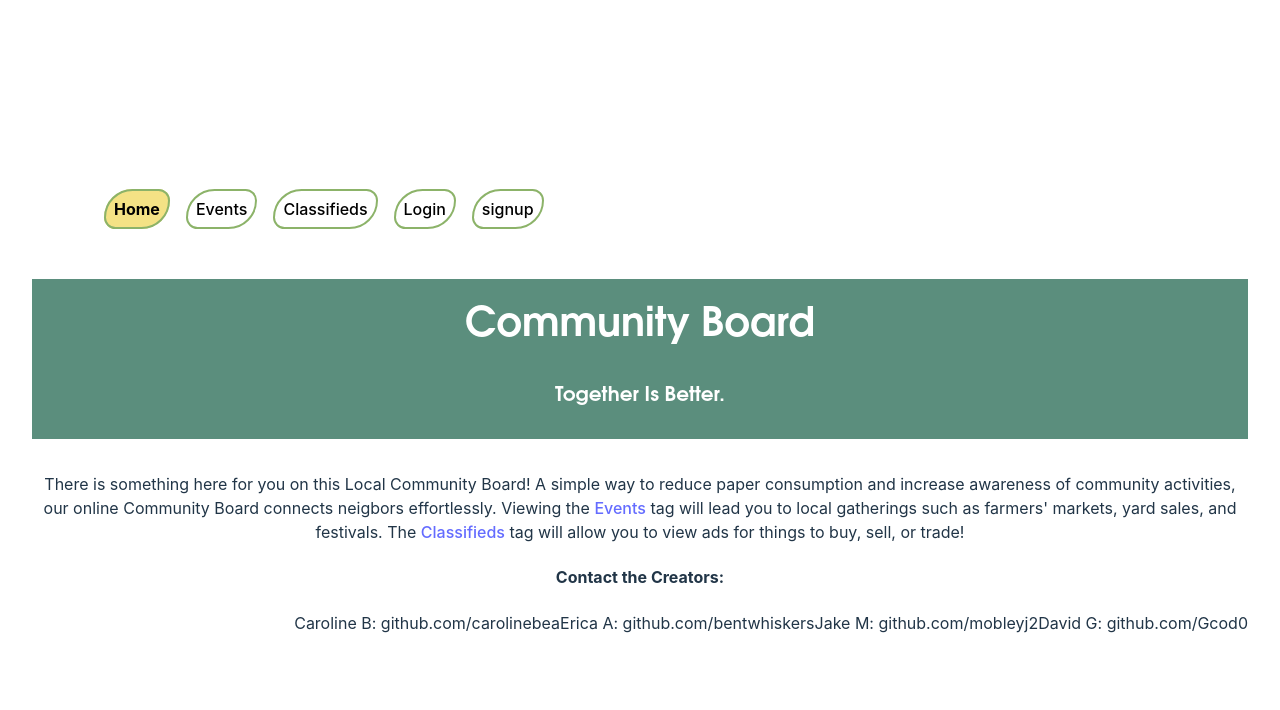
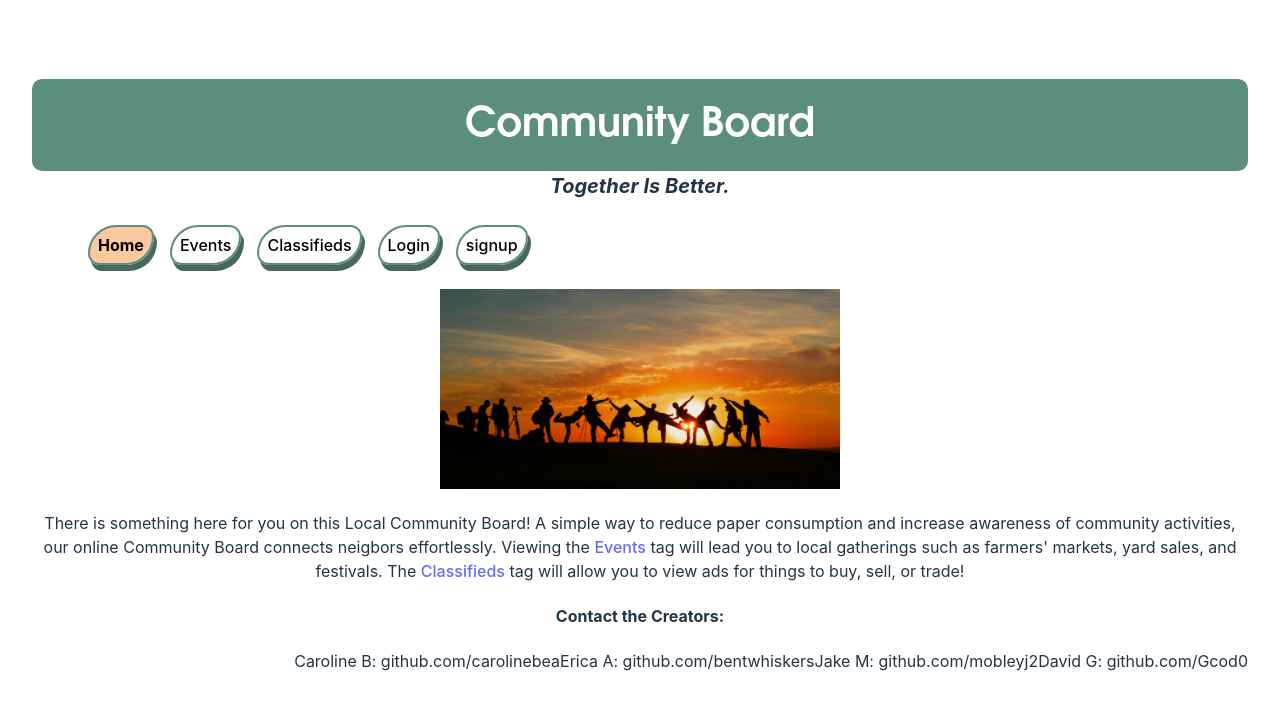
Before and after one commit to bentwhiskers/project-3, a React (Vite) app: page / in a window 1280 px wide. Shown: the top 710 px of the page. Built offline with nearby package versions, Linux system fonts and the light colour scheme.

Commit message:
added styling for components: header/navbar; added styling for home page

```diff
--- a/client/App.css
+++ b/client/App.css
@@ -2,7 +2,13 @@
   max-width: 1280px;
   margin: 0 auto;
   padding: 2rem;
+  padding-top: 0;
   text-align: center;
+}
+
+body, html {
+  margin: 0;
+  padding: 0;
 }
 
 .logo {
--- a/client/App.jsx
+++ b/client/App.jsx
@@ -1,18 +1,24 @@
 import { Outlet } from 'react-router-dom';
 import './App.css';
+/** @jsxImportSource @emotion/react */
+import { jsx } from '@emotion/react';
+import { css } from '@emotion/react';
+import styled from '@emotion/styled';
+
+const MainStyling = styled.div`
+  padding-top: 0;
+`;
+
 
 function App() {
 
   return (
     <>
-
-      <br />
-
+    <MainStyling>
       <main className="mx-3">
         <Outlet />
       </main>
-
-
+    </MainStyling>
     </>
   )
 }
--- a/client/components/header.jsx
+++ b/client/components/header.jsx
@@ -1,32 +1,39 @@
 import NavBar from "./navbar";
 /** @jsxImportSource @emotion/react */
 import { jsx } from '@emotion/react';
+import { css } from '@emotion/react';
 
 export default function Header() {
 
   return (
    <div>
-    <NavBar/>
+
     <h2
       css={{
         padding: '1rem',
-        paddingBottom: '1px',
+        margin: '0',
         textAlign: 'center',
         background: '#5B8E7D',
+        borderRadius: '10px',
         color: 'white',
         fontSize: '40px',
         fontFamily: 'Avantgarde, TeX Gyre Adventor, URW Gothic L, sans-serif',
       }}>
       Community Board
-      <h4
+
+    </h2>
+    <h4
       css={{
         fontSize: '20px',
+        fontStyle: 'italic',
+        paddingTop: '0',
+        marginTop: '0',
+        marginBottom: '1rem'
 
       }}>
         Together Is Better.
       </h4>
-    </h2>
-
+    <NavBar/>
 
    </div>
   );
--- a/client/components/navbar.jsx
+++ b/client/components/navbar.jsx
@@ -8,7 +8,10 @@ const NavContainer = styled.div`
   display: flex;
   align-items: center;
   justify-content: space-between;
-  padding: .5rem 1rem;
+  box-sizing: border-box;
+  padding-top: 0;
+  margin-top: 0;
+  padding-bottom: 1rem;
 `;
 
 const NavLinks = styled.div`
@@ -18,13 +21,13 @@ const NavLinks = styled.div`
     padding: .5rem;
     text-decoration: none;
     transition: color 0.3s ease;
-    border: 2px solid #8CB369;
+    border: 2px solid #5B8E7D;
     border-radius: 50px 20px;
-
+    box-shadow: 3px 6px #48685D;
 
     &.active {
       font-weight: bold;
-      background-color: #F4E285;
+      background-color: #FAC99F;
     }
 
     &:hover {
--- a/client/index.css
+++ b/client/index.css
@@ -29,6 +29,7 @@ body {
   place-items: center;
   min-width: 320px;
   min-height: 100vh;
+  padding-top: 0;
 }
 
 h1 {
--- a/client/pages/home.jsx
+++ b/client/pages/home.jsx
@@ -1,7 +1,21 @@
 import Header from "../components/header";
 import Footer from "../components/footer";
 import React from 'react';
-import {css} from '@emotion/react';
+/** @jsxImportSource @emotion/react */
+import { jsx } from '@emotion/react';
+import { css } from '@emotion/react';
+import styled from '@emotion/styled';
+import img from '../assets/images/stock-background.jpeg';
+
+const DescriptionStyle = styled.div`
+
+`;
+
+const StyledImage = styled.img`
+  width: 400px;
+  height: 200px;
+  image-rendering: auto;
+`;
 
 function Home() {
   return (
@@ -9,13 +23,13 @@ function Home() {
    <div>
     <Header/>
 
-    <div className = "Home">
+      <div className = "Home">
+          <StyledImage src={img} alt='silhouette of people in front of a sunset'></StyledImage>
+            <p>There is something here for you on this Local Community Board! A simple way to reduce paper consumption and increase awareness of community activities, our online Community Board connects neigbors effortlessly. Viewing the <a href="/events">Events</a> tag will lead you to local gatherings such as farmers' markets, yard sales, and festivals. The <a href= "/classifieds">Classifieds</a> tag will allow you to view ads for things to buy, sell, or trade!</p>
 
-    <p>There is something here for you on this Local Community Board! A simple way to reduce paper consumption and increase awareness of community activities, our online Community Board connects neigbors effortlessly. Viewing the <a href="/events">Events</a> tag will lead you to local gatherings such as farmers' markets, yard sales, and festivals. The <a href= "/classifieds">Classifieds</a> tag will allow you to view ads for things to buy, sell, or trade!</p>
+              <Footer/>
 
-    <Footer/>
-
-   </div>
+    </div>
    </div>
   );
 }
```
Also changed, not shown: client/assets/images/stock-background.jpeg (added).
